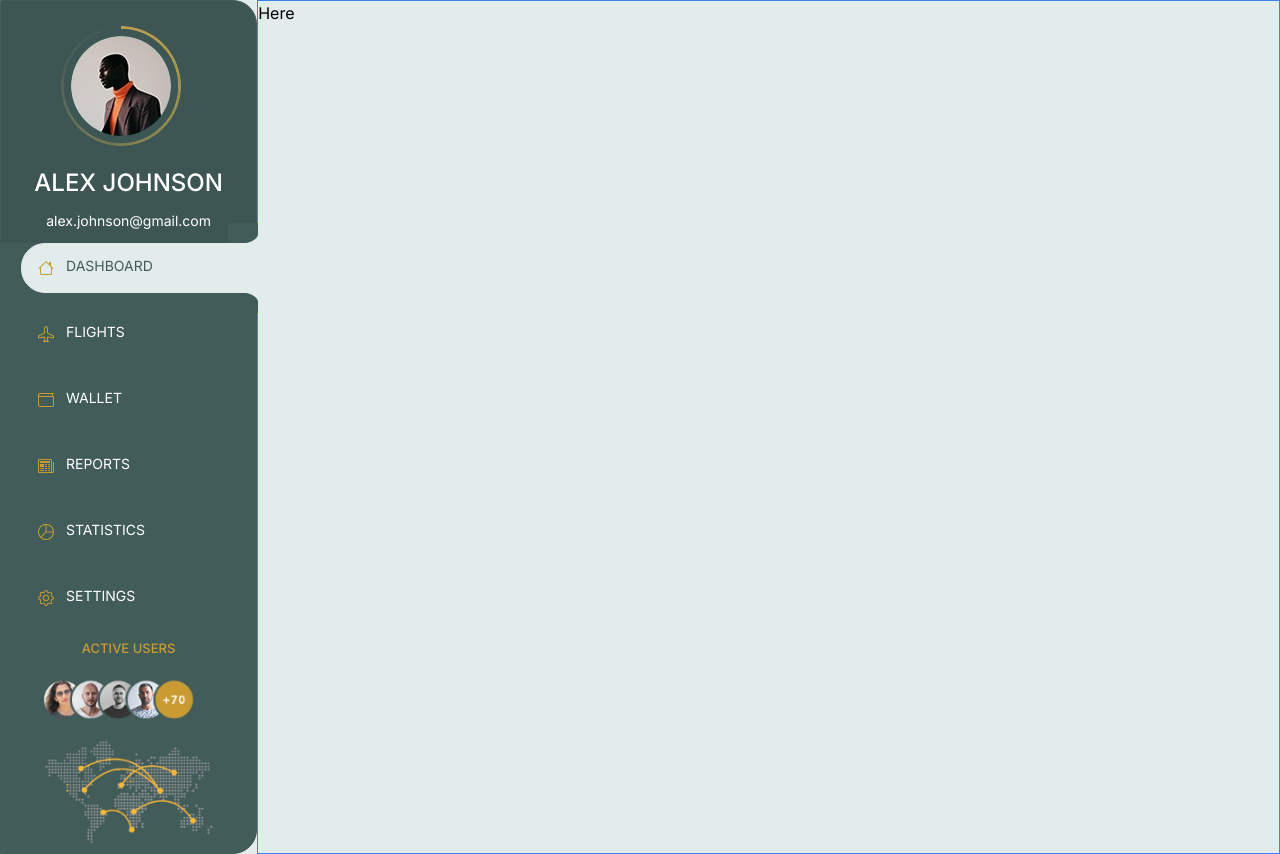
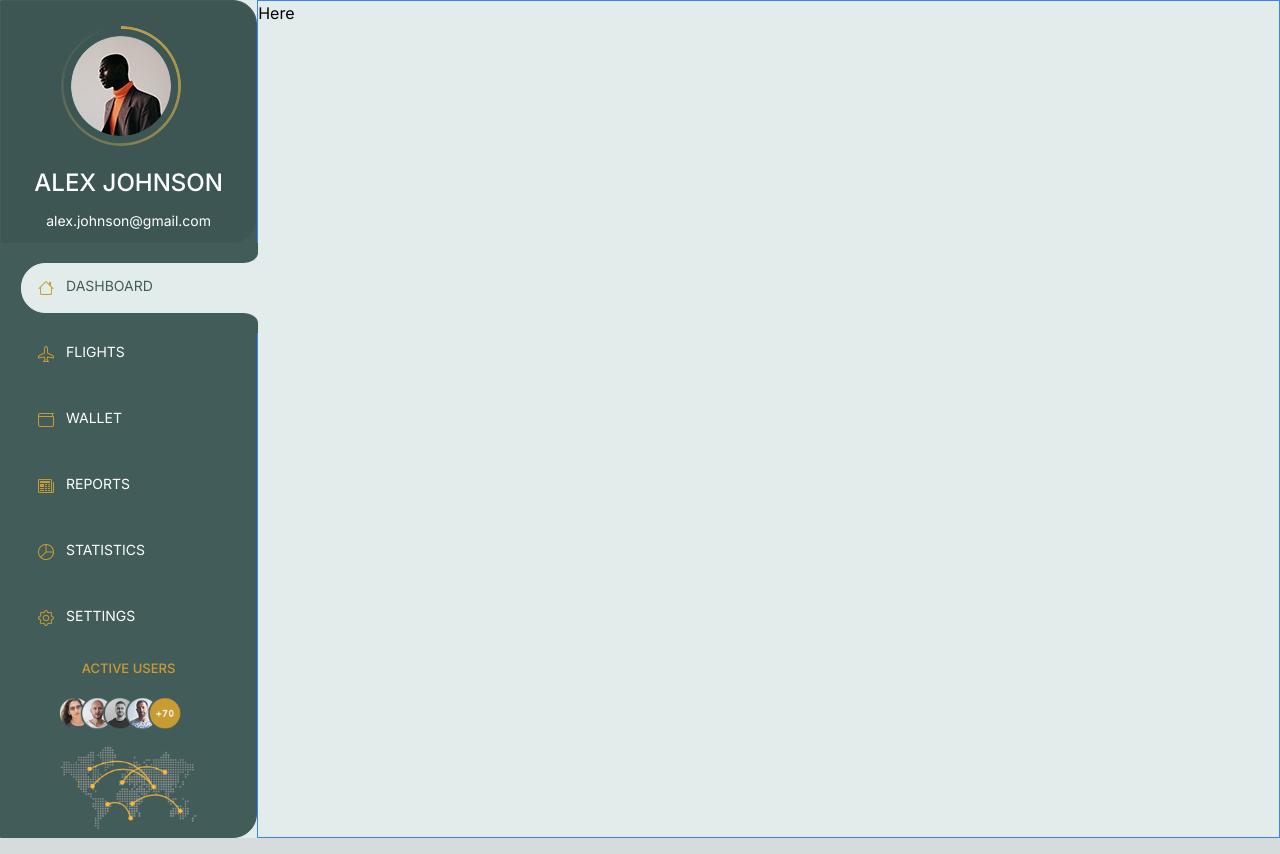
Before and after one commit to Tobbs101/thrillers-travels, a Next.js app: page / in a window 1280 px wide. Built offline with nearby package versions, Linux system fonts and the light colour scheme.

Commit message:
Updated Sidebar & NavItem

```diff
--- a/components/Links.tsx
+++ b/components/Links.tsx
@@ -13,7 +13,7 @@ const Links = () => {
   };
 
   return (
-    <div className="w-full pl-5">
+    <div className="w-full pl-5 mt-5">
       <Each
         of={routes}
         render={(item: Route, index: number) => {
--- a/components/NavItem.tsx
+++ b/components/NavItem.tsx
@@ -22,12 +22,7 @@ const NavItem = ({ item, activeIndex, toggleId }: nav_item_props) => {
         render={(pseudo_item: string, index: number) => (
           <Show key={index}>
             <Show.When isTrue={activeIndex === item.id}>
-              <Show.When isTrue={activeIndex === 1}>
-                <span id={pseudo_item} className="bg-alternateBlue"></span>
-              </Show.When>
-              <Show.Else>
-                <span className="bg-customBlue" id={pseudo_item}></span>
-              </Show.Else>
+              <span id={pseudo_item}></span>
             </Show.When>
           </Show>
         )}
--- a/components/Sidebar.tsx
+++ b/components/Sidebar.tsx
@@ -13,7 +13,11 @@ const Sidebar = () => {
         <h1 className="text-customBrown text-[13px] font-medium">
           ACTIVE USERS
         </h1>
-        <Image src={bg_footer} alt="background footer" />
+        <Image
+          src={bg_footer}
+          alt="background footer"
+          className="h-[150px] object-contain"
+        />
       </div>
     </section>
   );
--- a/components/item.css
+++ b/components/item.css
@@ -16,7 +16,7 @@
   top: -21px;
   right: -3px;
   border-bottom-right-radius: 50%;
-  /* background-color: #425c5a; */
+  background-color: #425c5a;
   z-index: 100;
 }
 
--- a/components/utils.tsx
+++ b/components/utils.tsx
@@ -13,5 +13,5 @@ export const handle_btn_style = (activeIndex: number, itemId: number) => {
     return "border relative w-full px-4 flex items-end justify-start gap-3 mb-4 border-lightBlue bg-lightBlue py-3 rounded-bl-3xl rounded-tl-3xl";
   }
 
-  return "border relative w-full px-4 flex items-end justify-start gap-3 mb-4 border-customBlue hover:opacity-80 py-3 rounded-bl-3xl rounded-tl-3xl";
+  return "border relative w-full px-4 flex items-end justify-start gap-3 mb-4 border-customBlue hover:opacity-70 py-3 rounded-bl-3xl rounded-tl-3xl";
 };
```
